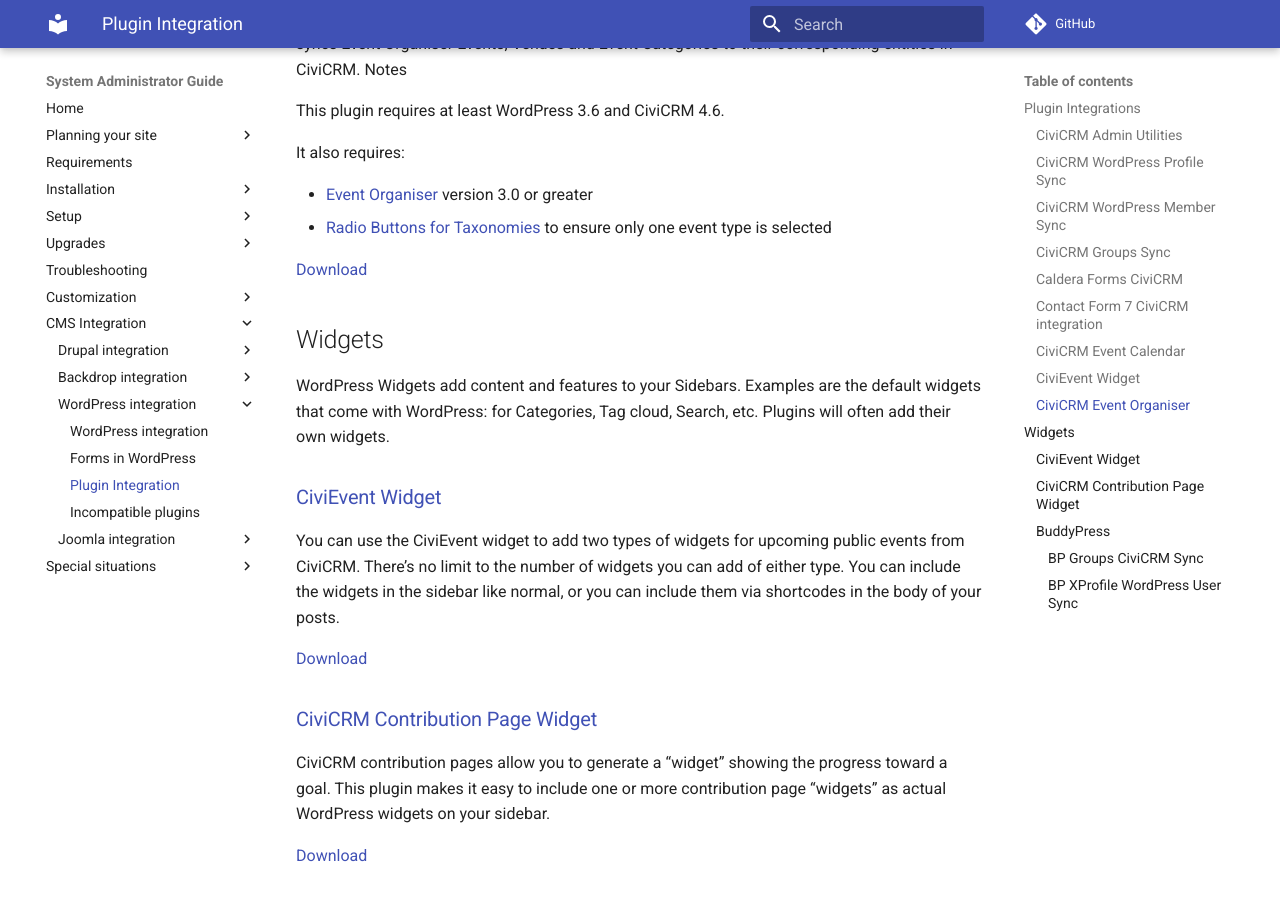
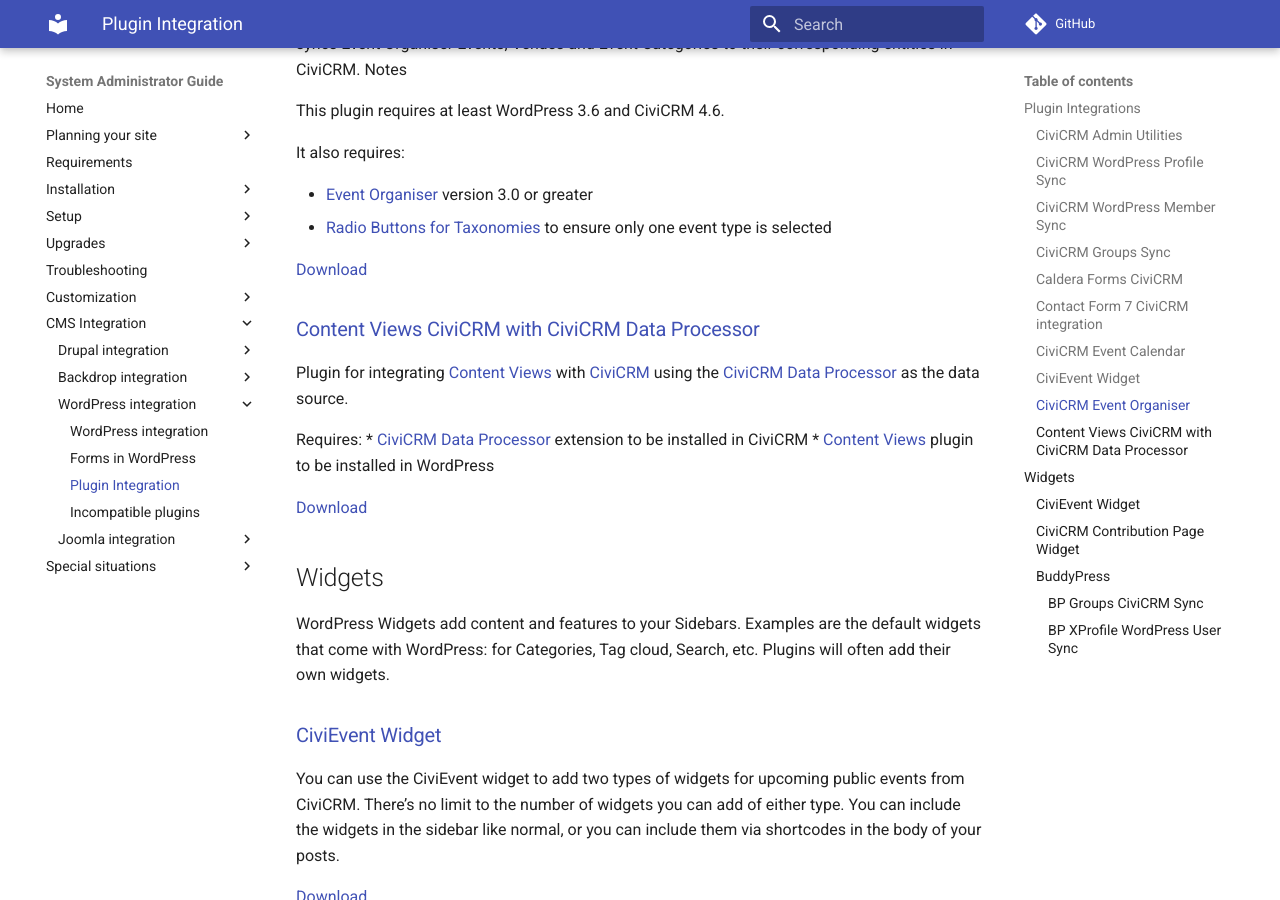
Before and after one commit to civicrm/civicrm-sysadmin-guide, an MkDocs documentation site: the page built from docs/integration/wordpress/plugins.md, in a window 1280 px wide and 900 px high, scrolled down 3237 px. Built offline with MkDocs 1.6.1 and Material for MkDocs 9.7.7, drawn with Linux system fonts in a browser that asks for light colours; comment, search, counter and statistics services are not loaded.

Commit message:
Add Content Views CiviCRM plugin
Add Content Views CiviCRM with CiviCRM Data Processor plugin details

```diff
--- a/docs/integration/wordpress/plugins.md
+++ b/docs/integration/wordpress/plugins.md
@@ -102,6 +102,16 @@ It also requires:
 
 [Download](https://github.com/christianwach/civicrm-event-organiser)
 
+### [Content Views CiviCRM with CiviCRM Data Processor](https://github.com/agileware/content-views-civicrm-data-processor)
+
+Plugin for integrating [Content Views](https://wordpress.org/plugins/content-views-query-and-display-post-page/) with [CiviCRM](https://civicrm.org) using the [CiviCRM Data Processor](https://lab.civicrm.org/extensions/dataprocessor) as the data source.
+
+Requires:
+* [CiviCRM Data Processor](https://lab.civicrm.org/extensions/dataprocessor) extension to be installed in CiviCRM
+* [Content Views](https://wordpress.org/plugins/content-views-query-and-display-post-page/) plugin to be installed in WordPress
+
+[Download](https://github.com/agileware/content-views-civicrm-data-processor)
+
 
 ## Widgets
 
```
